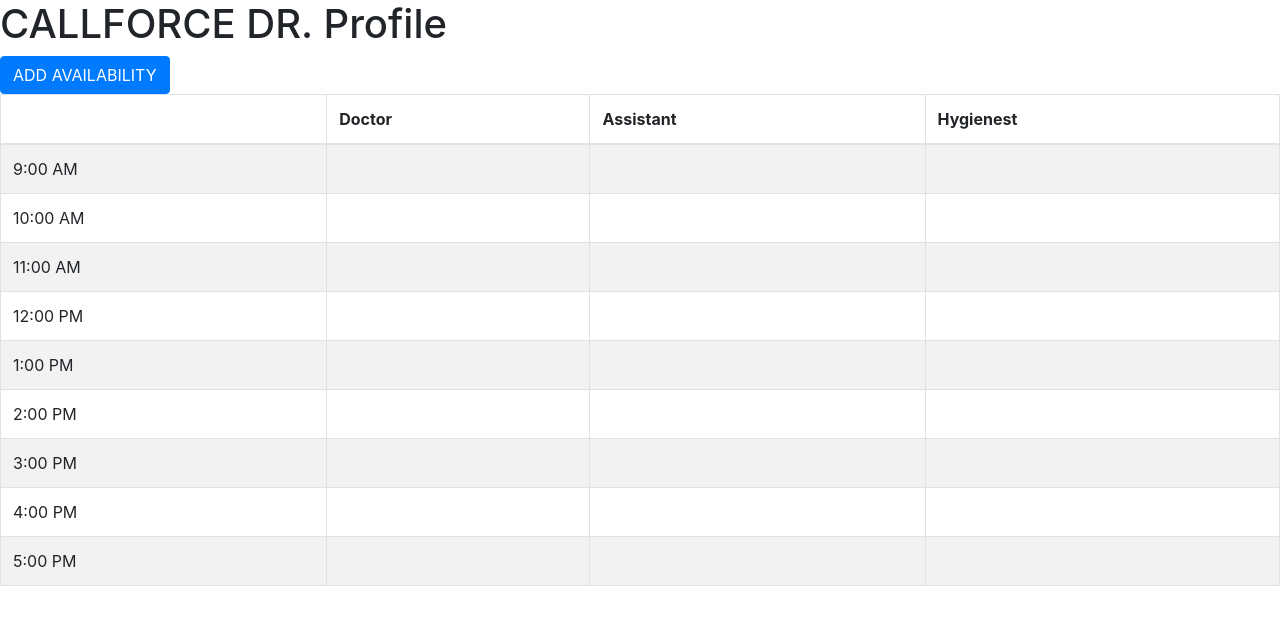
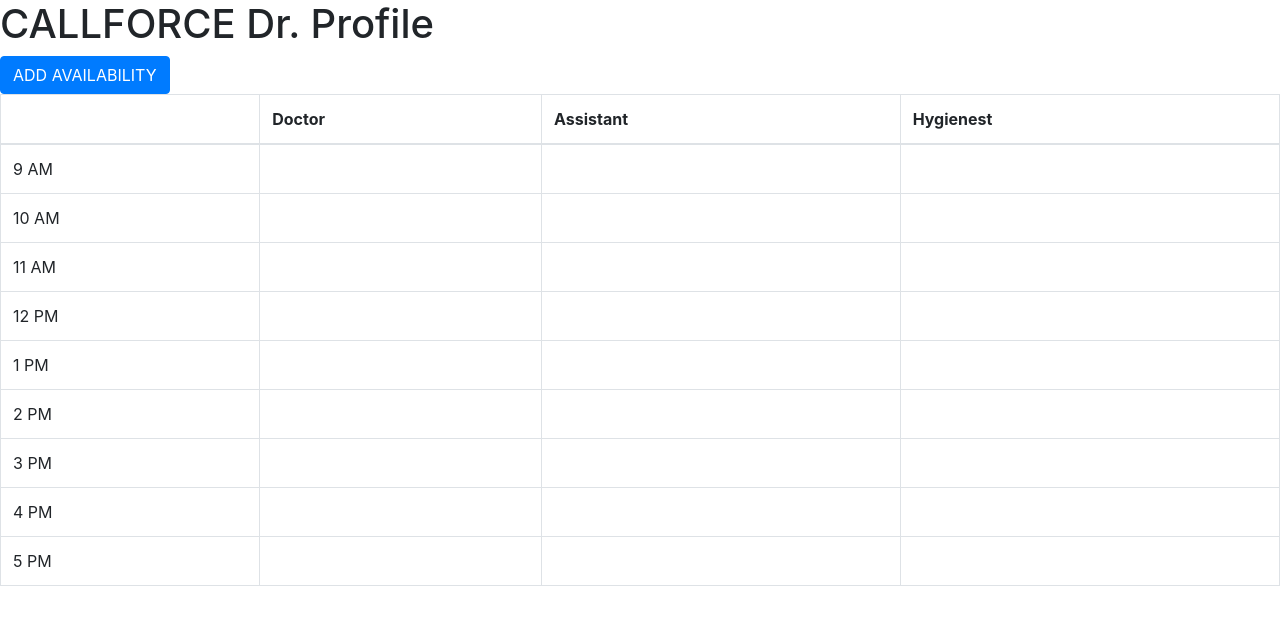
Before and after one commit to JeffreyZelaya/callforce-doctor-profile, a React (Create React App) app: page / in a window 1280 px wide. Shown: the top 624 px of the page. Built offline with nearby package versions, Linux system fonts and the light colour scheme.

Commit message:
refactored table to render table dynamiclly

```diff
--- a/src/components/DrProfile.js
+++ b/src/components/DrProfile.js
@@ -15,7 +15,7 @@
         const onModalClose = () => this.setState({addModalShow:false})
         return(
             <div>
-                <h1>CALLFORCE DR. Profile</h1>
+                <h1>CALLFORCE Dr. Profile</h1>
                 <ButtonToolbar>
                     <Button
                     onClick={() => this.setState({addModalShow:true})}
--- a/src/components/addAvailabilityModal.js
+++ b/src/components/addAvailabilityModal.js
@@ -1,5 +1,7 @@
 import React, { Component } from 'react'
 import {Modal, Button, Form} from 'react-bootstrap'
+
+import FullTable from './table.js'
 
 
 class AddAvailabilityModal extends Component{
@@ -9,7 +11,13 @@
 
     handleSubmit(event){
         event.preventDefault()
-        alert([event.target.Position.value, event.target.StartTime.value, event.target.EndTime.value])
+
+        alert([
+            event.target.Position.value,
+            event.target.StartTime.value,
+            event.target.EndTime.value,
+
+        ])
     }
 
     render() {
--- a/src/components/table.js
+++ b/src/components/table.js
@@ -2,10 +2,33 @@
 import Table from 'react-bootstrap/Table'
 import 'bootstrap/dist/css/bootstrap.min.css';
 
-const FullTable = (props) => {
+const FullTable =()=> {
+    const availabilityTable = [
+        {time:'9 AM', Doctor: '', Assistant: '', Hygienest: ''},
+        {time:'10 AM', Doctor: '', Assistant: '', Hygienest: ''},
+        {time:'11 AM', Doctor: '', Assistant: '', Hygienest: ''},
+        {time:'12 PM', Doctor: '', Assistant: '', Hygienest: ''},
+        {time:'1 PM' , Doctor: '', Assistant: '', Hygienest: ''},
+        {time:'2 PM' ,Doctor: '', Assistant: '', Hygienest: ''},
+        {time:'3 PM' ,Doctor: '', Assistant: '', Hygienest: ''},
+        {time:'4 PM' ,Doctor: '', Assistant: '', Hygienest: ''},
+        {time:'5 PM' ,Doctor: '', Assistant: '', Hygienest: ''},
+    ]
+
+    const renderAvailabilityTable = (availabilityTable, index) => {
+        return (
+            <tr key={index}>
+                <td>{availabilityTable.time}</td>
+                <td>{availabilityTable.Doctor}</td>
+                <td>{availabilityTable.Assistant}</td>
+                <td>{availabilityTable.Hygienest}</td>
+            </tr>
+        )
+    }
+
     return (
 
-        <Table striped bordered hover>
+        <Table bordered hover>
 
             <thead>
                 <tr>
@@ -17,71 +40,12 @@
             </thead>
 
             <tbody>
-                <tr>
-                    <td>9:00 AM </td>
-                    <td></td>
-                    <td></td>
-                    <td></td>
-                </tr>
-
-                <tr>
-                    <td>10:00 AM</td>
-                    <td></td>
-                    <td></td>
-                    <td></td>
-                </tr>
-
-                <tr>
-                    <td>11:00 AM</td>
-                    <td></td>
-                    <td></td>
-                    <td></td>
-                </tr>
-
-                <tr>
-                    <td>12:00 PM</td>
-                    <td></td>
-                    <td></td>
-                    <td></td>
-                </tr>
-
-                <tr>
-                    <td>1:00 PM</td>
-                    <td></td>
-                    <td></td>
-                    <td></td>
-                </tr>
-
-                <tr>
-                    <td>2:00 PM</td>
-                    <td></td>
-                    <td></td>
-                    <td></td>
-                </tr>
-
-                <tr>
-                    <td>3:00 PM</td>
-                    <td></td>
-                    <td></td>
-                    <td></td>
-                </tr>
-
-                <tr>
-                    <td>4:00 PM</td>
-                    <td></td>
-                    <td></td>
-                    <td></td>
-                </tr>
-
-                <tr>
-                    <td>5:00 PM</td>
-                    <td></td>
-                    <td></td>
-                    <td></td>
-                </tr>
+                {availabilityTable.map(renderAvailabilityTable)}
             </tbody>
         </Table>
     )
+
+
 }
 
 export default FullTable;
```
